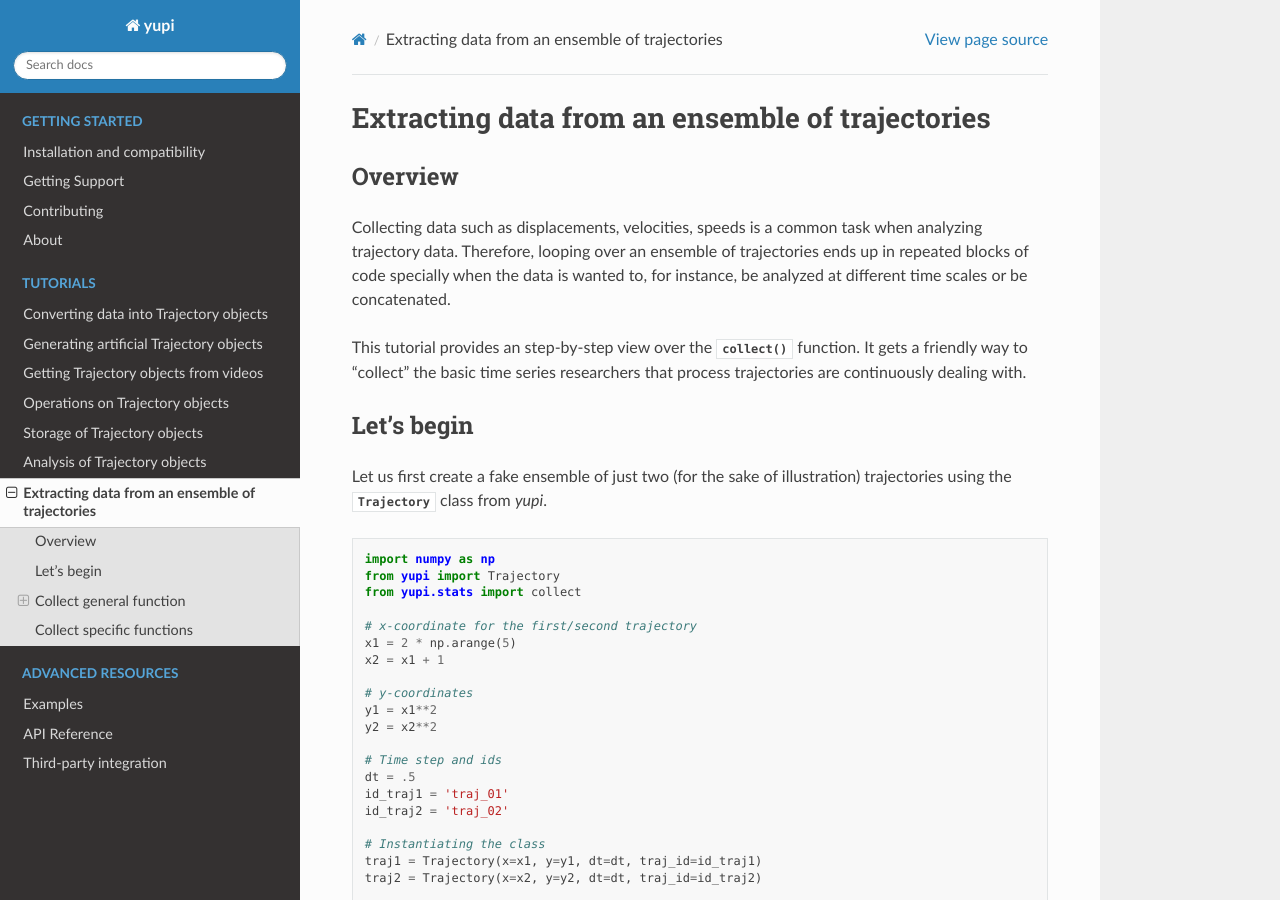
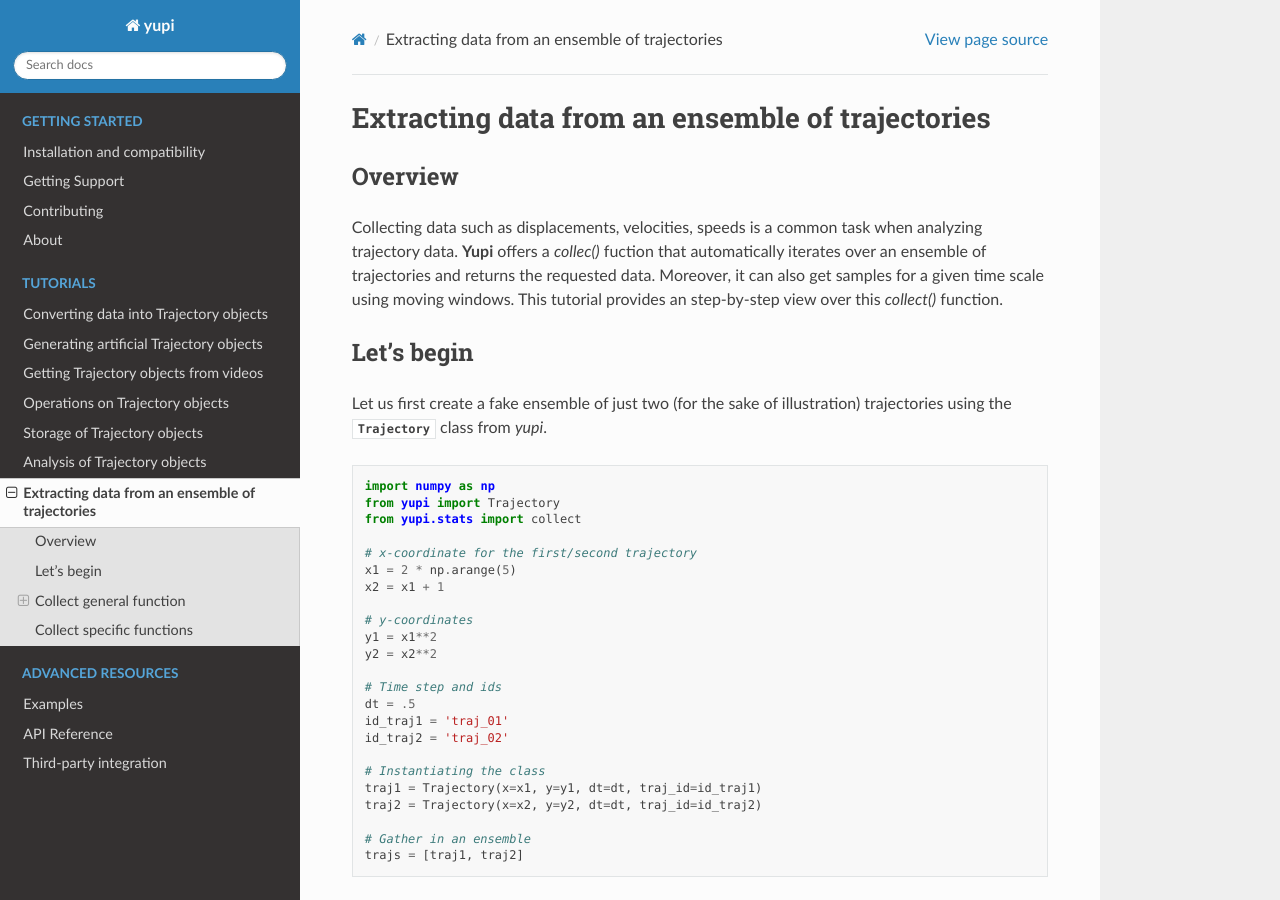
Before and after one commit to yupidevs/yupi, a Sphinx documentation site: the page built from docs/source/tutorials/collecting.rst, in a window 1280 px wide and 900 px high. Built offline with Sphinx 7.4.7 and the Read the Docs theme 2.0.0, drawn with Linux system fonts in a browser that asks for light colours; some of the changed text lies outside the part shown.

Commit message:
Update collect docs

```diff
--- a/docs/source/tutorials/collecting.rst
+++ b/docs/source/tutorials/collecting.rst
@@ -5,13 +5,11 @@ Overview
 ========
 
 Collecting data such as displacements, velocities, speeds is a common task when
-analyzing trajectory data. Therefore, looping over an ensemble of trajectories
-ends up in repeated blocks of code specially when the data is wanted to, for
-instance, be analyzed at different time scales or be concatenated.
-
-This tutorial provides an step-by-step view over the :py:func:`~stats.collect`
-function. It gets a friendly way to "collect" the basic time series researchers
-that process trajectories are continuously dealing with.
+analyzing trajectory data. **Yupi** offers a `collec()` fuction that
+automatically iterates over an ensemble of trajectories and returns the
+requested data. Moreover, it can also get samples for a given time scale using
+moving windows. This tutorial provides an step-by-step view over this
+`collect()` function.
 
 
 Let's begin
@@ -188,8 +186,8 @@ trajectory. To avoid warning messages set the parameter to ``False``.
 The ``velocity`` parameter
 ++++++++++++++++++++++++++
 
-Some times it is useful to have the velocity of the trajectory. To indicate that
-the velocity is wanted, the ``velocity`` parameter should be set to ``True``.
+Some times it is useful to have the velocity of the trajectories. To indicate that
+the velocity is needed, the ``velocity`` parameter should be set to ``True``.
 
 .. code-block:: python
 
@@ -251,13 +249,6 @@ trajectories.
 
 .. code-block:: python
 
-   collect(trajs, func=lambda vec: vec.norm)
-
-.. code-block:: text
-
-    array([ 0.        ,  4.47213595, 16.4924225 , 36.49657518, 64.49806199,
-            1.41421356,  9.48683298, 25.49509757, 49.49747468, 81.49846624])
-
 The ``at`` parameter
 ++++++++++++++++++++
 
@@ -298,5 +289,5 @@ Collect specific functions
 
 These functions are just spetializations of the :py:func:`~stats.collect`
 function. All of them use the :py:func:`~stats.collect` function internally.
-Each of them has a different usage depending on if the data is wanted to be
-extracted at a certain time or step or if it is wanted to be extracted lagged.
+Each of them has a different usage depending on the data, if it's wanted to be
+extracted at a certain time or step or if it's wanted to be extracted lagged.
```
Also changed, not shown: other parts of docs/source/tutorials/collecting.rst (+1 -1 lines).
